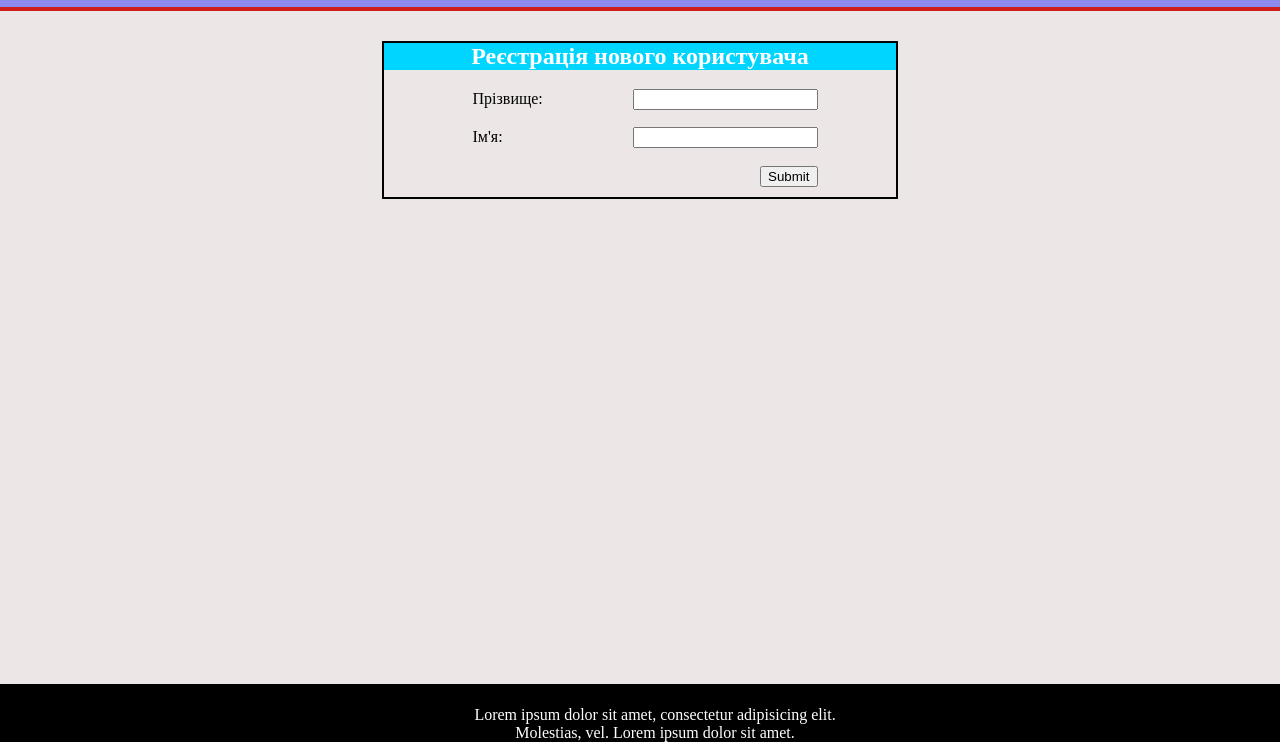
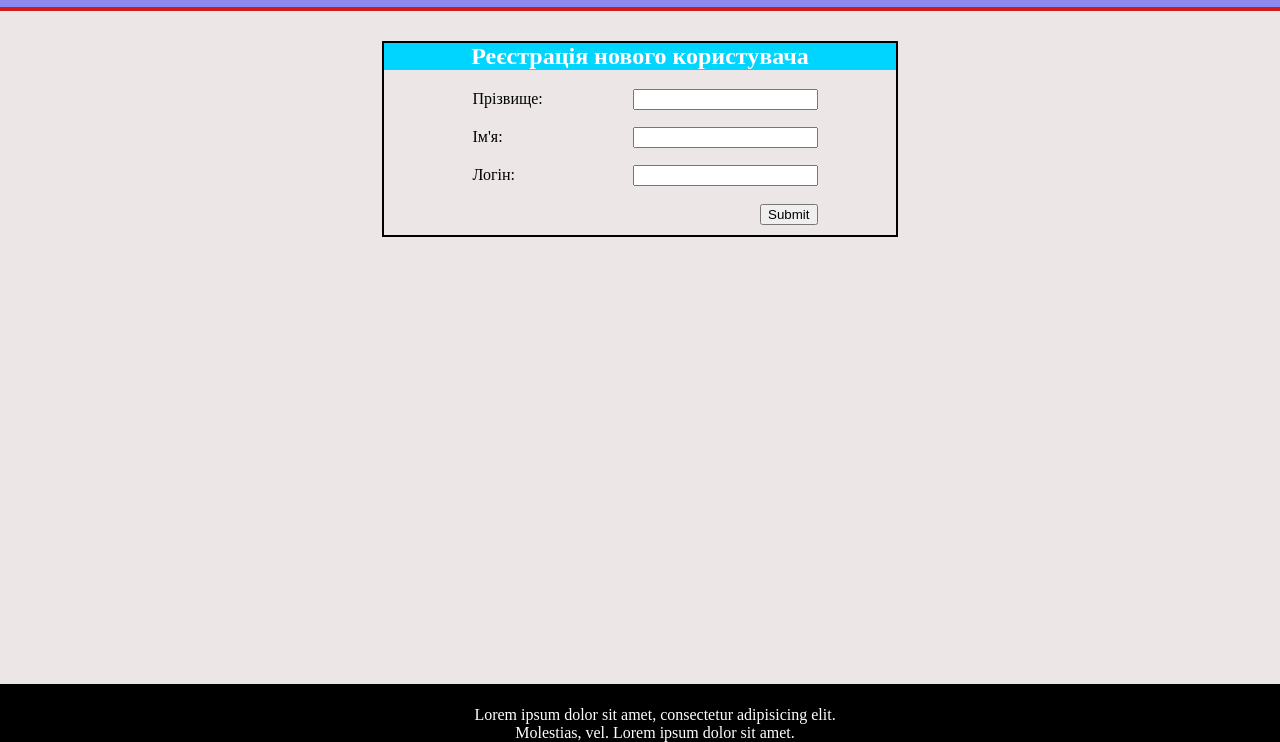
Before and after one commit to AndrewSkarg/Vlasenko_TSPP, a plain HTML site: page register.html in a window 1280 px wide. Shown: the part 58-800 px from the top of the page. Drawn offline with Linux system fonts and the light colour scheme.

Commit message:
Login_input

```diff
--- a/register.html
+++ b/register.html
@@ -33,6 +33,7 @@
             <div style="display: flexbox; ">
                 <div class="lRegDiv">Прізвище:</div><input type="text" name="surname"><br>
                 <div class="lRegDiv">Ім'я:</div><input type="text" name="_name" ><br>
+                <div class="lRegDiv">Логін:</div><input type="text" name="login" ><br>
             </div>
 
             <div id="login">
```
